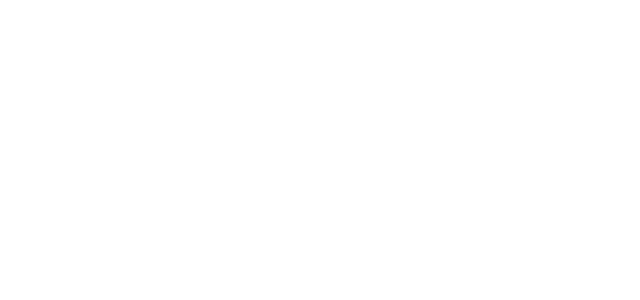
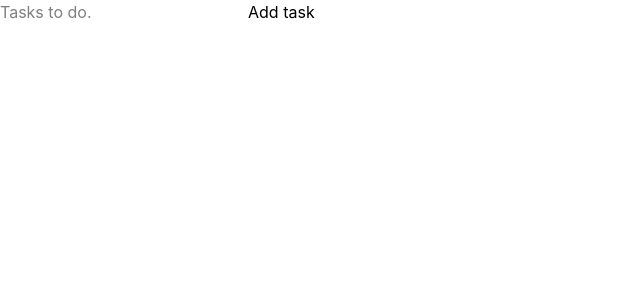
Before and after one commit to Tophem2O/todo-app, a React (Vite) app: page / in a window 1280 px wide. Shown: the top 300 px of the page, without its empty margins (0-640 px from the left). Built offline with nearby package versions, Linux system fonts and the light colour scheme.

Commit message:
feat: implement basic todo list functionality with task addition and display components

```diff
--- a/src/App.tsx
+++ b/src/App.tsx
@@ -1,9 +1,11 @@
+import Todo from "./components/Todo"
 
 function App() {
 
   return (
-    <>
-    </>
+    <div>
+      <Todo />
+    </div>
   )
 }
 
--- /dev/null
+++ b/src/components/Todo.tsx
@@ -0,0 +1,57 @@
+import { useState } from "react";
+import React from "react";
+
+type taskProperties = {
+    id: number;
+    text: string;
+}
+
+function Todo() {
+
+    const [task, setTask] = useState<taskProperties[]>([])
+    const [input, setInput] = useState("")
+
+    const handleTaskInput = () => {
+        if (input === "") {
+            return
+        }
+
+        setTask([...task, {
+            id: Date.now(),
+            text: input
+        }]);
+
+        setInput("");
+    }
+
+    const handleKeyDown = (event: React.KeyboardEvent<HTMLInputElement>) => {
+        if (event.key === 'Enter') {
+            handleTaskInput()
+        }
+    }
+
+
+    return (
+        <div>
+            <input
+                type="text"
+                placeholder="Tasks to do."
+                value={input}
+                onChange={(e) => setInput(e.target.value)}
+                onKeyDown={handleKeyDown}
+                className=""
+            />
+            <button onClick={handleTaskInput}>Add task</button>
+
+            <ul>
+                {
+                    task.map((task) => (
+                        <li key={task.id}>{task.text}</li>
+                    ))
+                }
+            </ul>
+        </div>
+    )
+}
+
+export default Todo;
```
